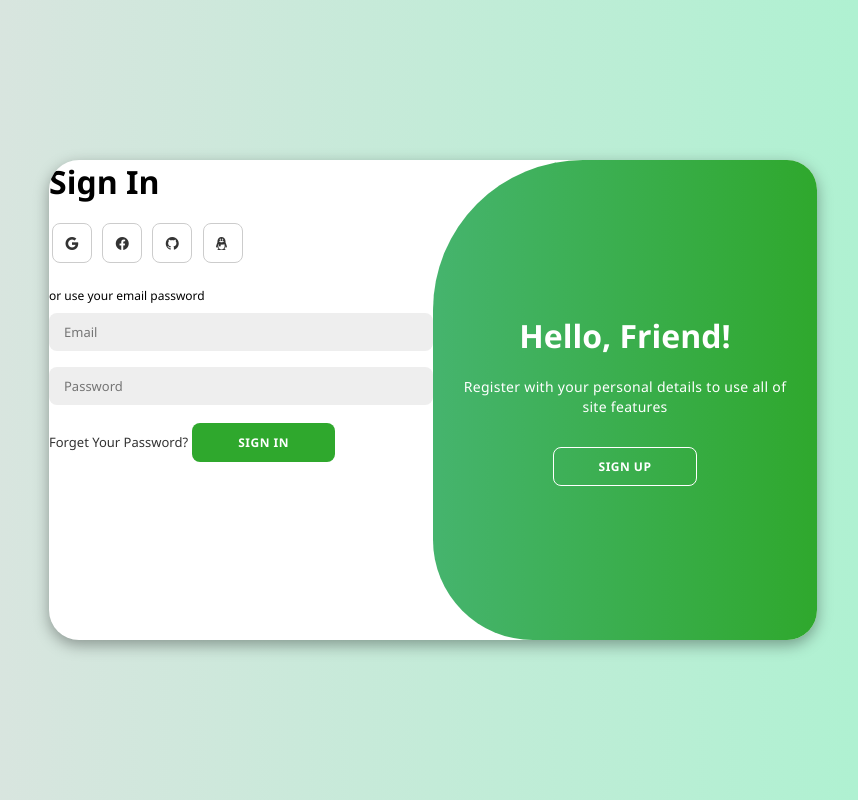
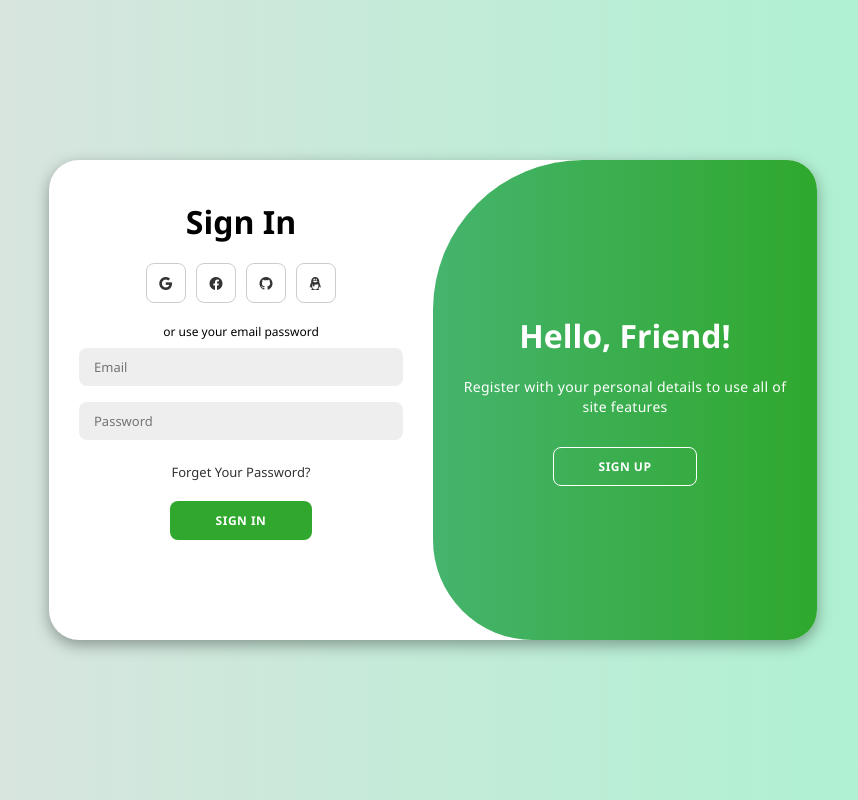
Before and after one commit to xiaohuliqibao/HtmlDashboard, a plain HTML site: page login/index.html in a window 1280 px wide. Shown: the whole page, without its empty margins (207-1065 px from the left). Drawn offline with nearby package versions, Linux system fonts and the light colour scheme; a web font is replaced by a local one.

Commit message:
调整布局样式，finish

```diff
--- a/login/style.css
+++ b/login/style.css
@@ -26,6 +26,14 @@ body{
     width: 768px;
     max-width: 100%;
     min-height: 480px;
+}
+
+.container form{
+    display: flex;
+    flex-direction: column;
+    align-items: center;
+    justify-content: center;
+    margin: 40px 30px;
 }
 
 .container p {
@@ -90,7 +98,7 @@ body{
 }
 
 .container.active .sign-in{
-    transform: translateX(100%);
+    transform: translateX(-100%);
 }
 
 .sign-up{
```
